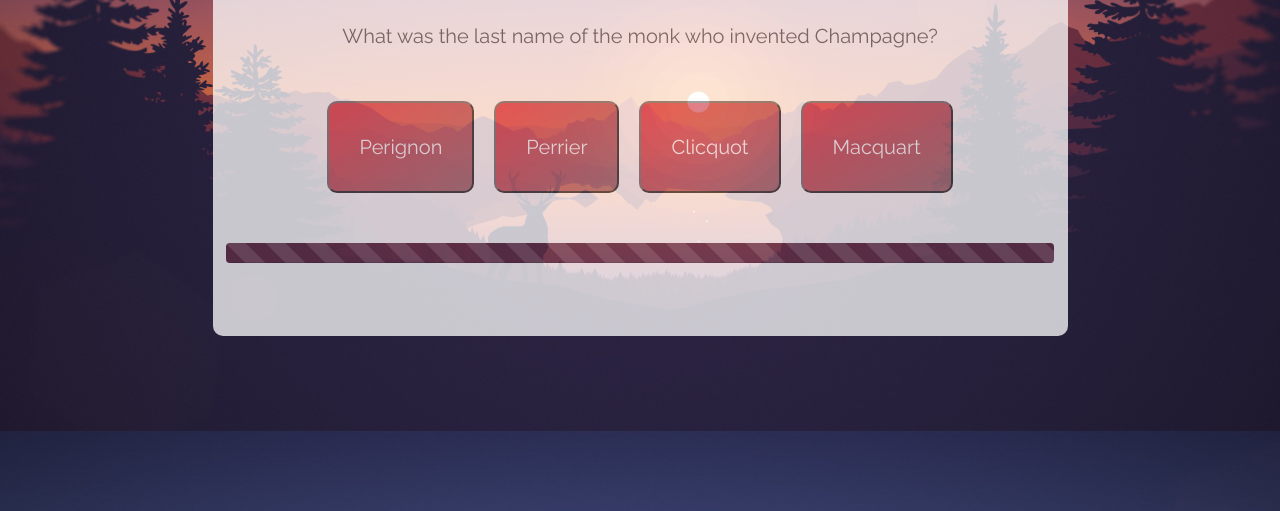
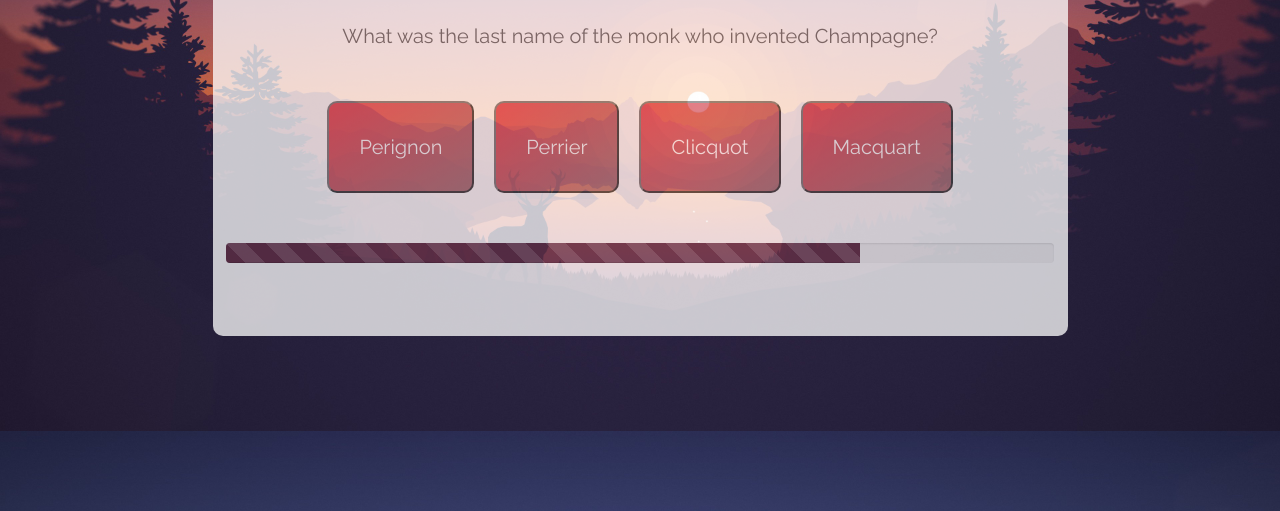
Before and after one commit to parkpaul94/TriviaGame, a plain HTML site: page index.html in a window 1280 px wide. Both pictures are taken after a click on the button "START". Shown: the part 289-800 px from the top of the page. Drawn offline with nearby package versions, Linux system fonts and the light colour scheme.

Commit message:
accidently made the timer 1000 seconds, so it was not decreasing

```diff
--- a/assets/javascript/game.js
+++ b/assets/javascript/game.js
@@ -108,7 +108,7 @@ var Answers = function() {
 
 var timerStart = function() {
 	$('.timerSection').empty();
-	gameTime = 4500;
+	gameTime = 100;
 	var timeTag = $('<div>');
 	timeTag.addClass('time');
 	timeTag.addClass('progress');
@@ -117,7 +117,7 @@ var timerStart = function() {
 	progressBar.width(gameTime + '%');
 	$('.timerSection').append(timeTag);
 	$('.time').append(progressBar);
-	timer = setInterval(timeDecrement, 4500);
+	timer = setInterval(timeDecrement, 100);
 }
 
 var timeDecrement = function() {
```
Also changed, not shown: index.html (+0 -3 lines).
